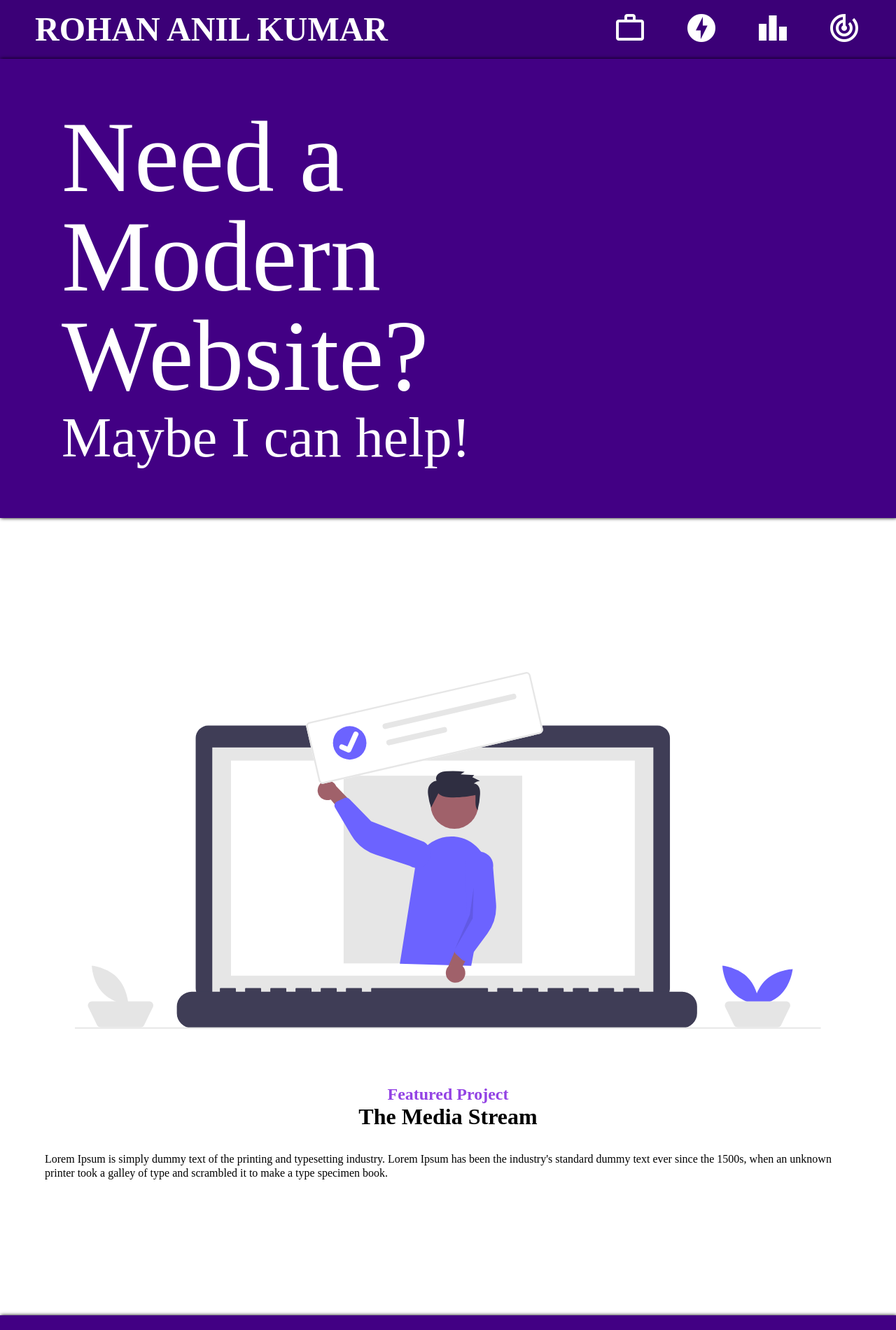
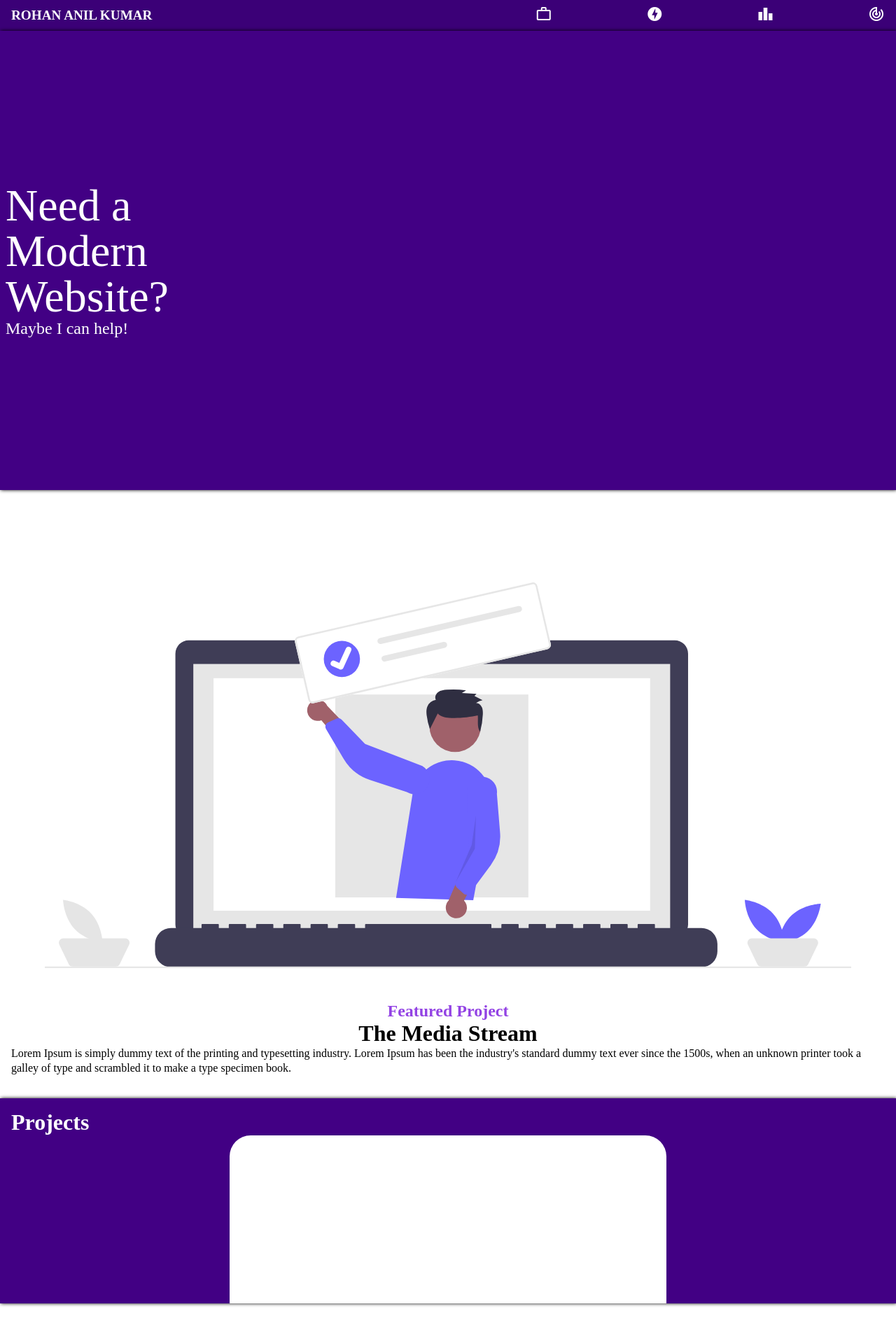
Before and after one commit to rohananilkumar/portfolio-redesign, a plain HTML site: page index.html in a window 1280 px wide. Shown: the top 1900 px of the page at 70% size. Drawn offline with Linux system fonts and the light colour scheme.

Commit message:
fix-mobile-viewport-issue

```diff
--- a/index.html
+++ b/index.html
@@ -60,7 +60,7 @@
         </div>
     </section>
 
-    <section class="background-container" id='projects'>
+    <section class="background-container">
         <header class="section-header">
             Projects
         </header>
--- a/styles/index.scss
+++ b/styles/index.scss
@@ -8,7 +8,6 @@ $illustration-background:rgba(110, 0, 220, .16);
 body{
     margin: 0;
     padding:0;
-
 }
 ul{
     margin: 0;
@@ -23,13 +22,13 @@ a{
     background-color: $secondary;
 
     color:white;
-    padding: 1em 50px;
+    padding: .5em 1em;
     display: flex;
     justify-content: space-between;
     align-items: center;
     h1{
         font-family: Myanmar Text;
-        font-size: 3em;
+        font-size: .9em;
         font-weight: bold;
         margin:0;
         vertical-align: center;
@@ -40,13 +39,10 @@ a{
         display: flex;
         justify-content: space-between;
     }
-    span{
-        font-size: 3em;
-    }
 
 }
 .nav-links{
-    width: 30%;
+    width: 40%;
 }
 .hebrew{
     height: 100%;
@@ -60,20 +56,18 @@ a{
         box-shadow:  $panel-shadow;
 
         .large-container-text{
-            margin-left:80px;
             .main-header{
                 color:white;
                 font-family: Myanmar Text;
-                font-size: 9em;
-                line-height: 142px;
+                font-size: 4em;
+                line-height: 65px;
                 width:4em;
-
             }
 
             .sub-header{
                 color:white;
                 font-family: Myanmar Text;
-                font-size: 5em;
+                font-size: 1.5em;
             }
         }
 
@@ -86,34 +80,29 @@ a{
     display: flex;
     flex-direction: column;
     align-items: center;
-    margin: 10em 3em;
+    margin: 2em 0em;
 
     .section-tag{
         color:$tag-color;
         font-family: Myanmar Text;
         font-weight: bold;
-        font-size: 1.5em;
-        min-width: 50%;
-        text-align: center;
+        font-size: 1.5em;;
     }
 
     header{
         font-family: Myanmar Text;
         font-weight: bold;
-        font-size: 3em;
-        min-width: 50%;
-        text-align: center;
         font-size: $section-header-size;
     }
 
     svg{
         width: 90%;
         height: auto;
-        margin-bottom: 5em;
+        margin-bottom: 3em;
     }
 
     .section-data{
-        margin: 2em 1em;
+        margin: 0 1em;
         font-family: Myanmar Text;
         line-height: 1.3em;
         font-weight: 400;
@@ -123,21 +112,18 @@ a{
 .background-container{
     background-color: $primary;
     box-shadow:  $panel-shadow;
-    margin: 10em 0;
-    padding:5em;
 
     header{
         color:white;
         font-family:Myanmar Text;
         font-size:$section-header-size;
         font-weight: bold;
-        margin-left:80px;
-        padding-top:80px;
-        margin-bottom: 50px;
+        margin-left:.5em;
+        padding-top:.5em;
     }
 
     .projects-panel{
-        margin-bottom: -5em;
+        margin: 0 1em;
         display: flex;
         justify-content: center;
 
@@ -154,34 +140,27 @@ a{
 
     .pin-panel-container{
         padding: 3em 0;
-        display: flex;
-        flex-direction: column;
-        justify-content: center;
-        align-items: center;
-        margin-top:-5em;
-
 
         .pin-panel{
-
+            margin-left:1em;
             margin-top:1em;
             background-color: white;
-            border-radius: 50px;
+            border-radius: 30px;
             padding:.5em;
             width: 80%;
             display: flex;
             .pin-panel-circle{
 
                 border-radius: 50%;
-                width:60px;
-                height: 60px;
+                width:30px;
+                height: 30px;
                 background-color: $primary;
             }
             .pin-panel-text{
                 display: inline;
-                margin: auto;
+                margin-left: 2.5em;
                 font-family: Myanmar Text;
                 font-weight: bold;
-                font-size: 2em;
                 padding:auto;
 
             }
@@ -191,8 +170,7 @@ a{
 }
 
 .skill-set{
-    margin: 6em 5em;
-
+    margin: 3em 1em;
 
 
     .skill-panel{
@@ -202,10 +180,10 @@ a{
 
 
         .written{
-            padding:2em;
+            padding:1em;
             display: grid;
             grid-template: 'tag' 'header' 'description';
-            margin-bottom: 3em;
+
             display: flex;
             flex-direction: column;
 
@@ -241,7 +219,6 @@ a{
             display: flex;
             justify-content: center;
             align-items: center;
-            min-height: 40em;
             svg{
 
                 width:90%;
@@ -257,9 +234,13 @@ a{
     background-color: $primary;
 }
 
-#projects{
-    .project-panel{
-        height: 40vh;
+
+@media(min-width:480px){
+    .nav-bar{
+        h1{
+            font-size: 1.2em;
+        }
+
     }
 
 }
```
Also changed, not shown: styles/index.css, 1 other file.
